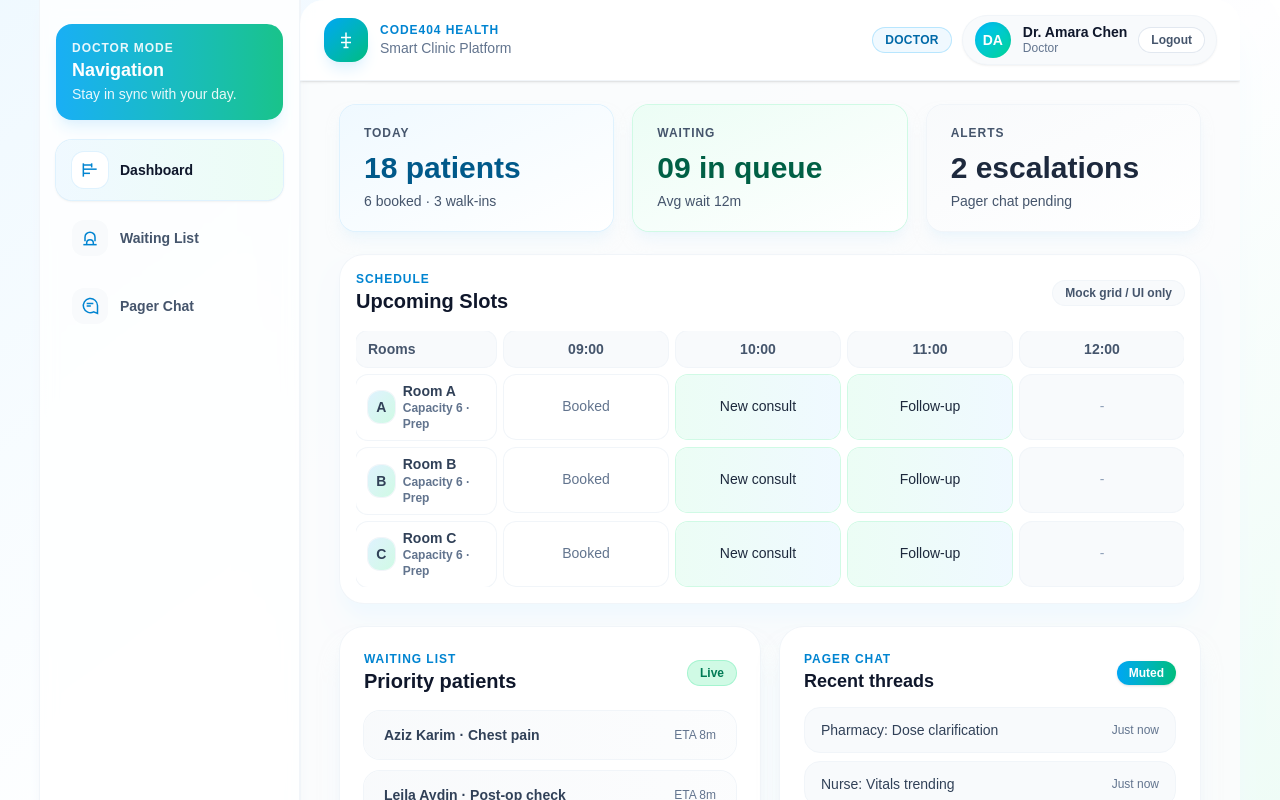
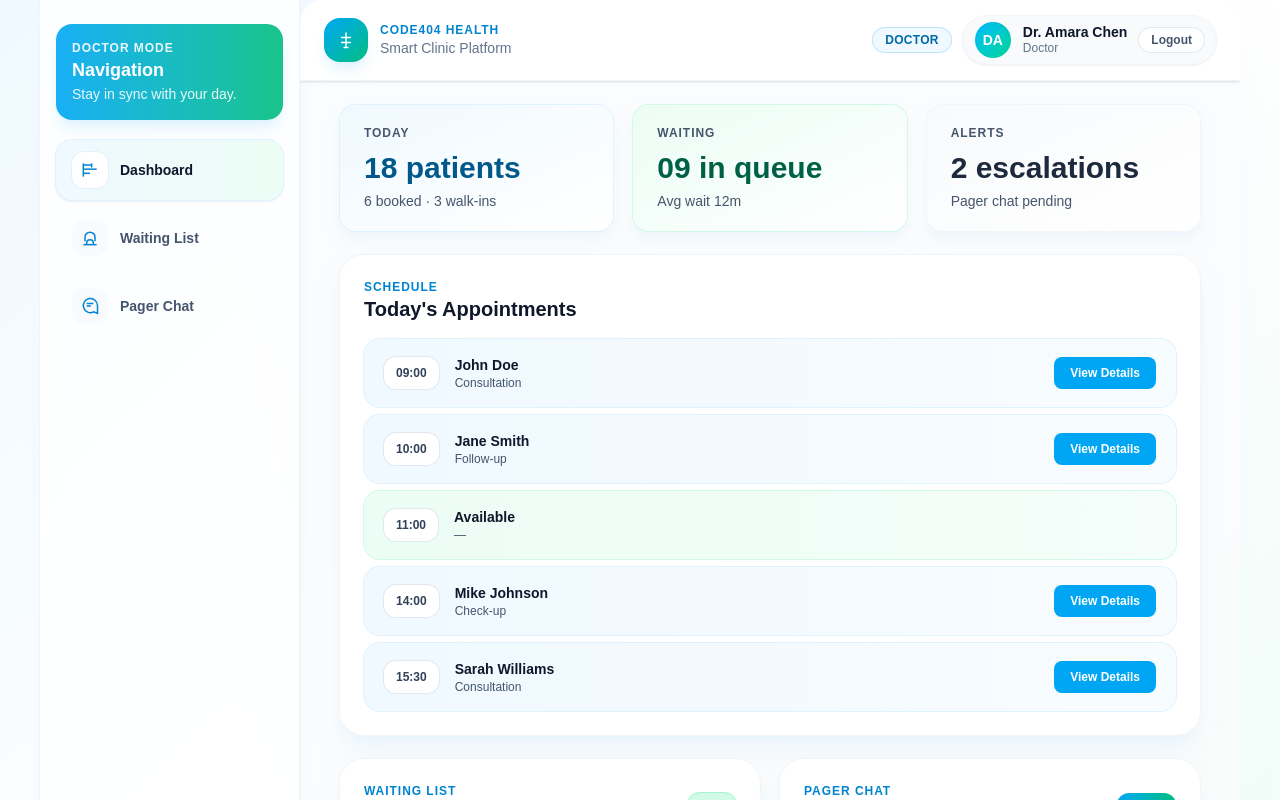
Before and after one commit to msgenan/code404-Hackathon, a Next.js app in the folder frontend/: page /doctor/dashboard in a window 1280 px wide. Shown: the top 800 px of the page. Built offline with nearby package versions, Linux system fonts and the light colour scheme.

Commit message:
feat: dashboard corrections

```diff
--- a/frontend/components/doctor/DoctorDashboard.tsx
+++ b/frontend/components/doctor/DoctorDashboard.tsx
@@ -68,12 +68,12 @@ const DoctorDashboard: React.FC = () => {
     []
   );
 
-  const rooms = ["Room A", "Room B", "Room C"];
-  const slots: Slot[] = [
-    { time: "09:00", label: "Dr. Smith", state: "busy" },
-    { time: "10:00", label: "New consult", state: "available" },
-    { time: "11:00", label: "Follow-up", state: "available" },
-    { time: "12:00", label: "—", state: "empty" },
+  const appointments = [
+    { time: "09:00", patient: "John Doe", type: "Consultation", day: "Today" },
+    { time: "10:00", patient: "Jane Smith", type: "Follow-up", day: "Today" },
+    { time: "11:00", patient: "Available", type: "—", day: "Today" },
+    { time: "14:00", patient: "Mike Johnson", type: "Check-up", day: "Today" },
+    { time: "15:30", patient: "Sarah Williams", type: "Consultation", day: "Today" },
   ];
 
   return (
@@ -99,27 +99,62 @@ const DoctorDashboard: React.FC = () => {
             ))}
           </section>
 
-          <div className="mb-6">
-            <DoctorCalendarPlaceholder rooms={rooms} slots={slots} />
-          </div>
+          <section className="mb-6 rounded-3xl bg-white p-6 shadow-xl shadow-sky-100/50 ring-1 ring-slate-100">
+            <div className="flex items-center justify-between pb-4">
+              <div>
+                <p className="text-xs font-semibold uppercase tracking-[0.08em] text-sky-600">Schedule</p>
+                <h4 className="text-xl font-bold text-slate-900">Today's Appointments</h4>
+              </div>
+            </div>
+            <div className="space-y-2">
+              {appointments.map((apt, idx) => (
+                <div
+                  key={idx}
+                  className={`flex items-center justify-between rounded-2xl px-5 py-4 text-sm transition-all duration-150 ${
+                    apt.patient === "Available"
+                      ? "bg-gradient-to-r from-emerald-50 to-emerald-50/50 ring-1 ring-emerald-100"
+                      : "bg-gradient-to-r from-sky-50 to-sky-50/50 ring-1 ring-sky-100 hover:ring-sky-200"
+                  }`}
+                >
+                  <div className="flex items-center gap-4">
+                    <div className="rounded-xl bg-white px-3 py-2 text-xs font-bold text-slate-700 ring-1 ring-slate-200">
+                      {apt.time}
+                    </div>
+                    <div>
+                      <p className="font-semibold text-slate-900">{apt.patient}</p>
+                      <p className="text-xs text-slate-600">{apt.type}</p>
+                    </div>
+                  </div>
+                  {apt.patient !== "Available" && (
+                    <button className="rounded-lg bg-sky-500 px-4 py-2 text-xs font-semibold text-white transition hover:bg-sky-600">
+                      View Details
+                    </button>
+                  )}
+                </div>
+              ))}
+            </div>
+          </section>
 
           <section className="grid gap-5 md:grid-cols-2">
             <div className="rounded-3xl bg-white p-6 shadow-xl shadow-sky-100/50 ring-1 ring-slate-100 hover:shadow-2xl transition-shadow duration-200">
               <div className="flex items-center justify-between pb-4">
                 <div>
                   <p className="text-xs font-semibold uppercase tracking-[0.08em] text-sky-600">Waiting List</p>
-                  <h4 className="text-xl font-bold text-slate-900">Priority patients</h4>
+                  <h4 className="text-xl font-bold text-slate-900">All Patients</h4>
                 </div>
                 <span className="rounded-full bg-emerald-100 px-3 py-1 text-xs font-semibold text-emerald-700 ring-1 ring-emerald-200">Live</span>
               </div>
               <ul className="space-y-3">
-                {["Aziz Karim · Chest pain", "Leila Aydin · Post-op check", "Marcus Lee · Lab review"].map((item) => (
+                {["Aziz Karim", "Leila Aydin", "Marcus Lee", "Sarah Chen", "Tom Wilson"].map((item, idx) => (
                   <li
                     key={item}
                     className="flex items-center justify-between rounded-2xl bg-gradient-to-r from-slate-50 to-slate-50/50 px-5 py-3.5 text-sm font-semibold text-slate-700 ring-1 ring-slate-100 hover:ring-sky-200 transition-all duration-150"
                   >
-                    <span>{item}</span>
-                    <span className="text-xs font-medium text-slate-500">ETA 8m</span>
+                    <div className="flex items-center gap-3">
+                      <span className="rounded-full bg-sky-100 px-2.5 py-1 text-xs font-bold text-sky-700">#{idx + 1}</span>
+                      <span>{item}</span>
+                    </div>
+                    <span className="text-xs font-medium text-slate-500">Waiting</span>
                   </li>
                 ))}
               </ul>
@@ -153,22 +188,25 @@ const DoctorDashboard: React.FC = () => {
       )}
 
       {activeMenu === "waiting" && (
-        <section className="rounded-3xl bg-white p-4 shadow-xl shadow-sky-50 ring-1 ring-slate-100">
-          <div className="flex items-center justify-between pb-3">
+        <section className="rounded-3xl bg-white p-6 shadow-xl shadow-sky-100/50 ring-1 ring-slate-100">
+          <div className="flex items-center justify-between pb-4">
             <div>
               <p className="text-xs font-semibold uppercase tracking-[0.08em] text-sky-600">Waiting List</p>
-              <h4 className="text-lg font-bold text-slate-900">Priority patients</h4>
+              <h4 className="text-xl font-bold text-slate-900">All Patients</h4>
             </div>
-            <span className="rounded-full bg-slate-50 px-3 py-1 text-xs font-semibold text-slate-600 ring-1 ring-slate-100">Live</span>
+            <span className="rounded-full bg-emerald-100 px-3 py-1 text-xs font-semibold text-emerald-700 ring-1 ring-emerald-200">Live</span>
           </div>
-          <ul className="space-y-2">
-            {["Aziz Karim · Chest pain", "Leila Aydin · Post-op check", "Marcus Lee · Lab review"].map((item) => (
+          <ul className="space-y-3">
+            {["Aziz Karim", "Leila Aydin", "Marcus Lee", "Sarah Chen", "Tom Wilson", "Emma Davis", "Ryan Brown"].map((item, idx) => (
               <li
                 key={item}
-                className="flex items-center justify-between rounded-2xl bg-slate-50 px-4 py-3 text-sm font-semibold text-slate-700 ring-1 ring-slate-100"
+                className="flex items-center justify-between rounded-2xl bg-gradient-to-r from-slate-50 to-slate-50/50 px-5 py-3.5 text-sm font-semibold text-slate-700 ring-1 ring-slate-100 hover:ring-sky-200 transition-all duration-150"
               >
-                <span>{item}</span>
-                <span className="text-xs text-slate-500">ETA 8m</span>
+                <div className="flex items-center gap-3">
+                  <span className="rounded-full bg-sky-100 px-2.5 py-1 text-xs font-bold text-sky-700">#{idx + 1}</span>
+                  <span>{item}</span>
+                </div>
+                <span className="text-xs font-medium text-slate-500">Waiting</span>
               </li>
             ))}
           </ul>
--- a/frontend/components/patient/UserDashboard.tsx
+++ b/frontend/components/patient/UserDashboard.tsx
@@ -74,10 +74,22 @@ const departments = [
   "Pulmonology",
 ];
 
+const doctors = [
+  { name: "Dr. Sarah Chen", department: "Cardiology" },
+  { name: "Dr. Michael Roberts", department: "Cardiology" },
+  { name: "Dr. Emily Thompson", department: "Dermatology" },
+  { name: "Dr. James Wilson", department: "Orthopedics" },
+  { name: "Dr. Maria Garcia", department: "Pediatrics" },
+  { name: "Dr. David Lee", department: "Neurology" },
+  { name: "Dr. Amara Chen", department: "General Medicine" },
+  { name: "Dr. Robert Smith", department: "Gastroenterology" },
+];
+
 const UserDashboard: React.FC = () => {
   const [activeMenu, setActiveMenu] = useState<string>("dashboard");
   const [quickAction, setQuickAction] = useState<QuickAction>(null);
   const [selectedDepartment, setSelectedDepartment] = useState<string | null>(null);
+  const [selectedDoctor, setSelectedDoctor] = useState<string | null>(null);
 
   const summaryCards: SummaryCard[] = useMemo(
     () => [
@@ -187,7 +199,7 @@ const UserDashboard: React.FC = () => {
         </>
       )}
 
-      {/* Book Appointment Flow */}
+      {/* Book Appointment Flow - Department Selection */}
       {activeMenu === "dashboard" && quickAction === "book" && !selectedDepartment && (
         <section className="space-y-4">
           <div className="flex items-center gap-4">
@@ -215,7 +227,7 @@ const UserDashboard: React.FC = () => {
                 <div className="flex items-center justify-between">
                   <div>
                     <h5 className="text-xl font-bold text-slate-900 mb-2">{dept}</h5>
-                    <p className="text-sm text-slate-600">View available appointments</p>
+                    <p className="text-sm text-slate-600">View available doctors</p>
                   </div>
                   <svg className="h-8 w-8 text-slate-300 transition-colors group-hover:text-sky-500" fill="none" stroke="currentColor" strokeWidth="2" viewBox="0 0 24 24">
                     <path d="M9 5l7 7-7 7" />
@@ -227,11 +239,55 @@ const UserDashboard: React.FC = () => {
         </section>
       )}
 
-      {activeMenu === "dashboard" && quickAction === "book" && selectedDepartment && (
+      {/* Book Appointment Flow - Doctor Selection */}
+      {activeMenu === "dashboard" && quickAction === "book" && selectedDepartment && !selectedDoctor && (
+        <section className="space-y-4">
+          <div className="flex items-center gap-4">
+            <button
+              onClick={() => setSelectedDepartment(null)}
+              className="rounded-xl bg-white p-2 text-slate-600 ring-1 ring-slate-200 transition hover:bg-slate-50 hover:text-slate-900"
+            >
+              <svg className="h-5 w-5" fill="none" stroke="currentColor" strokeWidth="2" viewBox="0 0 24 24">
+                <path d="M15 18l-6-6 6-6" />
+              </svg>
+            </button>
+            <div>
+              <p className="text-xs font-semibold uppercase tracking-[0.08em] text-sky-600">Select Doctor</p>
+              <h4 className="text-2xl font-bold text-slate-900">{selectedDepartment}</h4>
+            </div>
+          </div>
+
+          <div className="grid gap-4 md:grid-cols-2">
+            {doctors
+              .filter((doc) => doc.department === selectedDepartment)
+              .map((doc) => (
+                <button
+                  key={doc.name}
+                  onClick={() => setSelectedDoctor(doc.name)}
+                  className="group rounded-3xl bg-white p-6 text-left shadow-lg shadow-sky-100/50 ring-1 ring-slate-100 transition-all duration-200 hover:-translate-y-1 hover:shadow-xl hover:ring-sky-300"
+                >
+                  <div className="flex items-center justify-between">
+                    <div>
+                      <h5 className="text-xl font-bold text-slate-900 mb-2">{doc.name}</h5>
+                      <p className="text-sm text-slate-600">{doc.department}</p>
+                    </div>
+                    <svg className="h-8 w-8 text-slate-300 transition-colors group-hover:text-sky-500" fill="none" stroke="currentColor" strokeWidth="2" viewBox="0 0 24 24">
+                      <path d="M9 5l7 7-7 7" />
+                    </svg>
+                  </div>
+                </button>
+              ))}
+          </div>
+        </section>
+      )}
+
+      {activeMenu === "dashboard" && quickAction === "book" && selectedDepartment && selectedDoctor && (
         <BookingCalendar
           selectedDepartment={selectedDepartment}
+          selectedDoctor={selectedDoctor}
           onBack={() => {
             setSelectedDepartment(null);
+            setSelectedDoctor(null);
             setQuickAction(null);
           }}
         />
```
Also changed, not shown: frontend/components/patient/BookingCalendar.tsx (+9 -3 lines).
